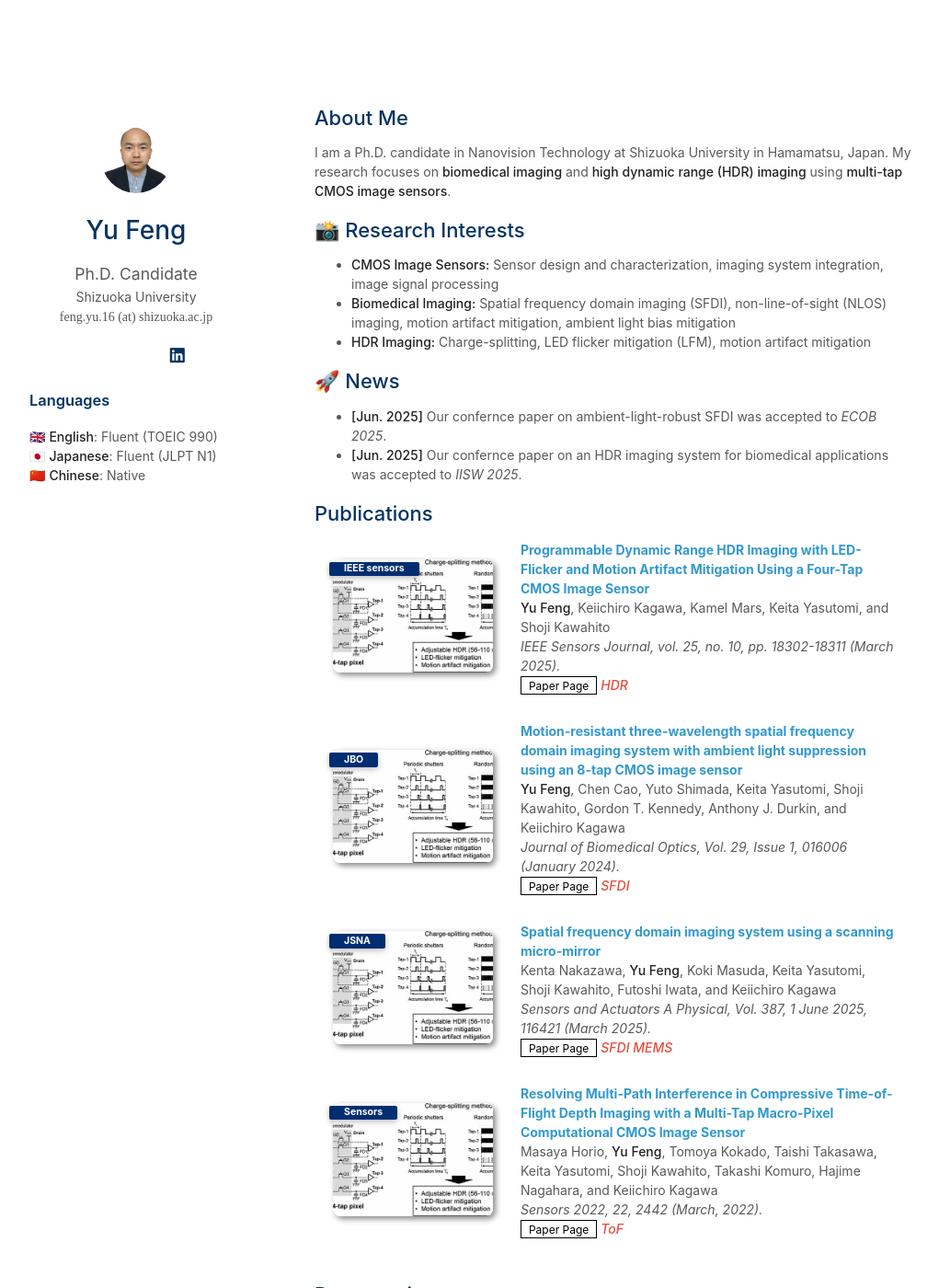
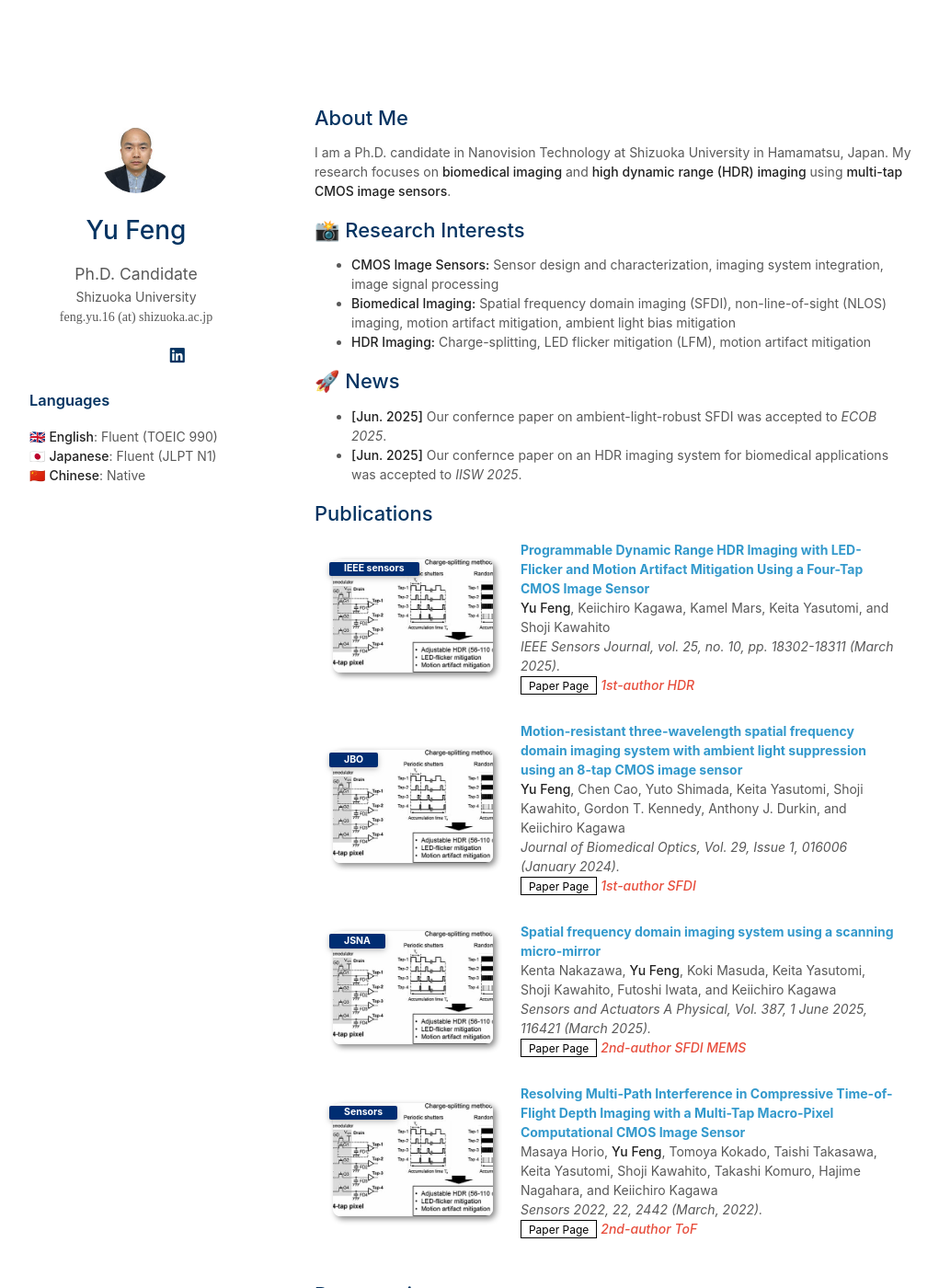
Before and after one commit to y-fen/y-fen.github.io, a Jekyll site: the page built from index.md, in a window 1280 px wide and 1400 px high. Shown: the whole window at 92% size, without its empty margins (128-1149 px from the left). Built offline with Jekyll 4.4.1, drawn with Linux system fonts in a browser that asks for light colours; a style sheet for code colours, icons or effects is not loaded; our own code applies the rules of GitHub Pages for plain Markdown files.

Commit message:
Update publications.yml

```diff
--- a/_data/publications.yml
+++ b/_data/publications.yml
@@ -5,20 +5,20 @@ main:
     conference: IEEE Sensors Journal, vol. 25, no. 10, pp. 18302-18311 (March 2025).
     page: https://doi.org/10.1109/JSEN.2025.3557801
     image: ./assets/img/jsen.jpg
-    notes: HDR
+    notes: 1st-author HDR
   - title: Motion-resistant three-wavelength spatial frequency domain imaging system with ambient light suppression using an 8-tap CMOS image sensor
     authors: <strong>Yu Feng</strong>, Chen Cao, Yuto Shimada, Keita Yasutomi, Shoji Kawahito, Gordon T. Kennedy, Anthony J. Durkin, and Keiichiro Kagawa
     conference_short: JBO
     conference: Journal of Biomedical Optics, Vol. 29, Issue 1, 016006 (January 2024).
     page: https://doi.org/10.1117/1.JBO.29.1.016006
-    notes: SFDI
+    notes: 1st-author SFDI
     image: ./assets/img/jsen.jpg
   - title: Spatial frequency domain imaging system using a scanning micro-mirror
     authors: Kenta Nakazawa, <strong>Yu Feng</strong>, Koki Masuda, Keita Yasutomi, Shoji Kawahito, Futoshi Iwata, and Keiichiro Kagawa
     conference_short: JSNA
     conference: Sensors and Actuators A Physical, Vol. 387, 1 June 2025, 116421 (March 2025).
     page: https://doi.org/10.1016/j.sna.2025.116421
-    notes: SFDI MEMS
+    notes: 2nd-author SFDI MEMS
     image: ./assets/img/jsen.jpg
 
   - title: Resolving Multi-Path Interference in Compressive Time-of-Flight Depth Imaging with a Multi-Tap Macro-Pixel Computational CMOS Image Sensor
@@ -26,5 +26,5 @@ main:
     conference_short: Sensors
     conference: Sensors 2022, 22, 2442 (March, 2022).
     page: https://doi.org/10.3390/s22072442
-    notes: ToF
+    notes: 2nd-author ToF
     image: ./assets/img/jsen.jpg
```
